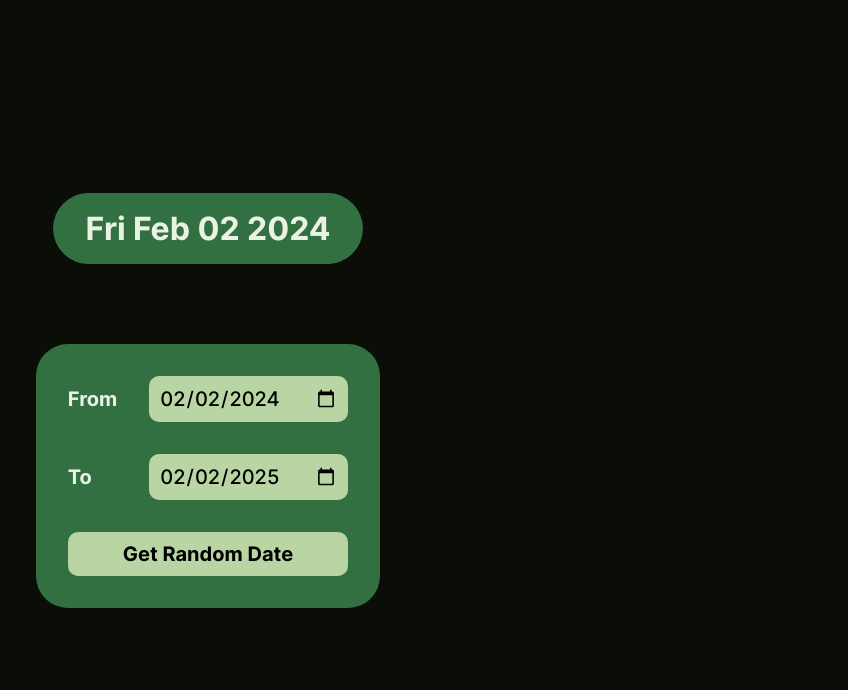
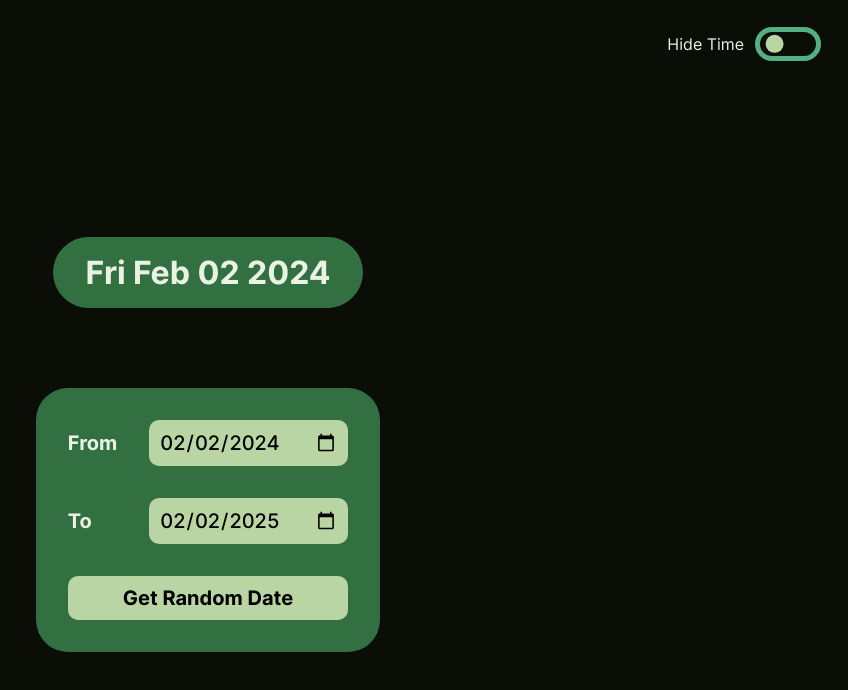
Before and after one commit to liquidwater0/random-date-app, a React (Vite) app: page / in a window 1280 px wide. Shown: the top 690 px of the page, without its empty margins (432-1280 px from the left). Built offline with nearby package versions, Linux system fonts and the light colour scheme.

Commit message:
add switch to toggle showTime

```diff
--- a/src/App.tsx
+++ b/src/App.tsx
@@ -1,8 +1,9 @@
 import { useState } from 'react';
 import "./scss/App.scss";
+import Switch from './components/Switch';
 
 function App() {
-	const [showTime, _] = useState<boolean>(false); //plan to add toggle for state eventually
+	const [showTime, setShowTime] = useState<boolean>(false);
 	const [startDateMS, setStartDateMS] = useState<number>(new Date().getTime());
 	const [endDateMS, setEndDateMS] = useState<number>(() => {
 		const currentDate = new Date();
@@ -29,6 +30,18 @@ function App() {
 	}
 
 	return (
+		<>
+			<header>
+				<label className='time-switch-label'>
+					{ showTime ? "Show Time" : "Hide Time" }
+				</label>
+
+				<Switch
+					checked={showTime}
+					onUpdate={value => setShowTime(value)}
+				/>
+			</header>
+
 			<main>
 				<h1 className='date-text'>
 					{
@@ -70,6 +83,7 @@ function App() {
 					</button>
 				</form>
 			</main>
+		</>
 	);
 }
 
--- /dev/null
+++ b/src/components/Switch/index.scss
@@ -0,0 +1,34 @@
+.switch {
+    --gap: 0.35rem;
+    --outline-thickness: 0.35rem;
+    --width: 3.5rem;
+    --height: 1.5rem;
+
+    position: relative;
+    background-color: transparent;
+    outline: var(--outline-thickness) solid var(--color-accent);
+    width: var(--width);
+    height: var(--height);
+    border-radius: 1000rem;
+
+    &[data-checked="true"]::after {
+        translate: calc(100% + (var(--gap) * 2.5));
+    }
+
+    &[data-checked="false"]::after {
+        translate: var(--gap);
+    }
+
+    &::after {
+        content: "";
+        position: absolute;
+        background-color: var(--color-primary);
+        width: calc(var(--height) - var(--gap));
+        height: calc(var(--height) - var(--gap));
+        inset: 0;
+        top: 50%;
+        transform: translateY(-50%);
+        border-radius: 1000rem;
+        transition: translate 150ms;
+    }
+}
--- /dev/null
+++ b/src/components/Switch/index.tsx
@@ -0,0 +1,35 @@
+import "./index.scss";
+import { useState } from "react";
+import type { HTMLAttributes } from "react";
+
+interface SwitchProps extends HTMLAttributes<HTMLButtonElement> {
+    checked?: boolean,
+    onUpdate?: (value: boolean) => void
+}
+
+export default function Switch({ checked, onUpdate, ...props }: SwitchProps) {
+    const [isChecked, setIsChecked] = useState<boolean>(checked || false);
+
+    function handleClick() {
+        setIsChecked(c => !c);
+
+        if (onUpdate) {
+            onUpdate(!isChecked); //have to invert for some reason
+        }
+    }
+
+    return (
+        <button
+            className="switch"
+            role="switch"
+            data-checked={isChecked}
+            aria-checked={isChecked}
+            onClick={handleClick}
+            { ...props }
+        >
+            <span className="visually-hidden">
+                { isChecked ? "checked" : "not checked" }
+            </span>
+        </button>
+    );
+}
--- a/src/scss/App.scss
+++ b/src/scss/App.scss
@@ -1,3 +1,4 @@
+@use "./utilities" as *;
 @use "./font" as *;
 
 *, *::before, *::after {
@@ -16,13 +17,26 @@
     --color-text: hsl(96, 38%, 92%);
 }
 
+html, body, #root, main {
+    height: 100%;
+}
+
 body {
     background-color: var(--color-background);
     color: var(--color-text);
+    overflow: hidden;
 }
 
-html, body, #root, main {
-    height: 100%;
+#root {
+    display: grid;
+    grid-template-rows: auto 1fr;
+}
+
+header {
+    display: flex;
+    justify-content: flex-end;
+    align-items: center;
+    padding: 2rem;
 }
 
 main {
@@ -46,6 +60,10 @@ input {
     &:focus {
         outline: none;
     }
+}
+
+.time-switch-label {
+    margin-right: 1rem;
 }
 
 .date-text,
--- /dev/null
+++ b/src/scss/_utilities.scss
@@ -0,0 +1,4 @@
+.visually-hidden {
+    position: absolute;
+    opacity: 0;
+}
```
Lines whose indentation alone changed are shown as unchanged.
